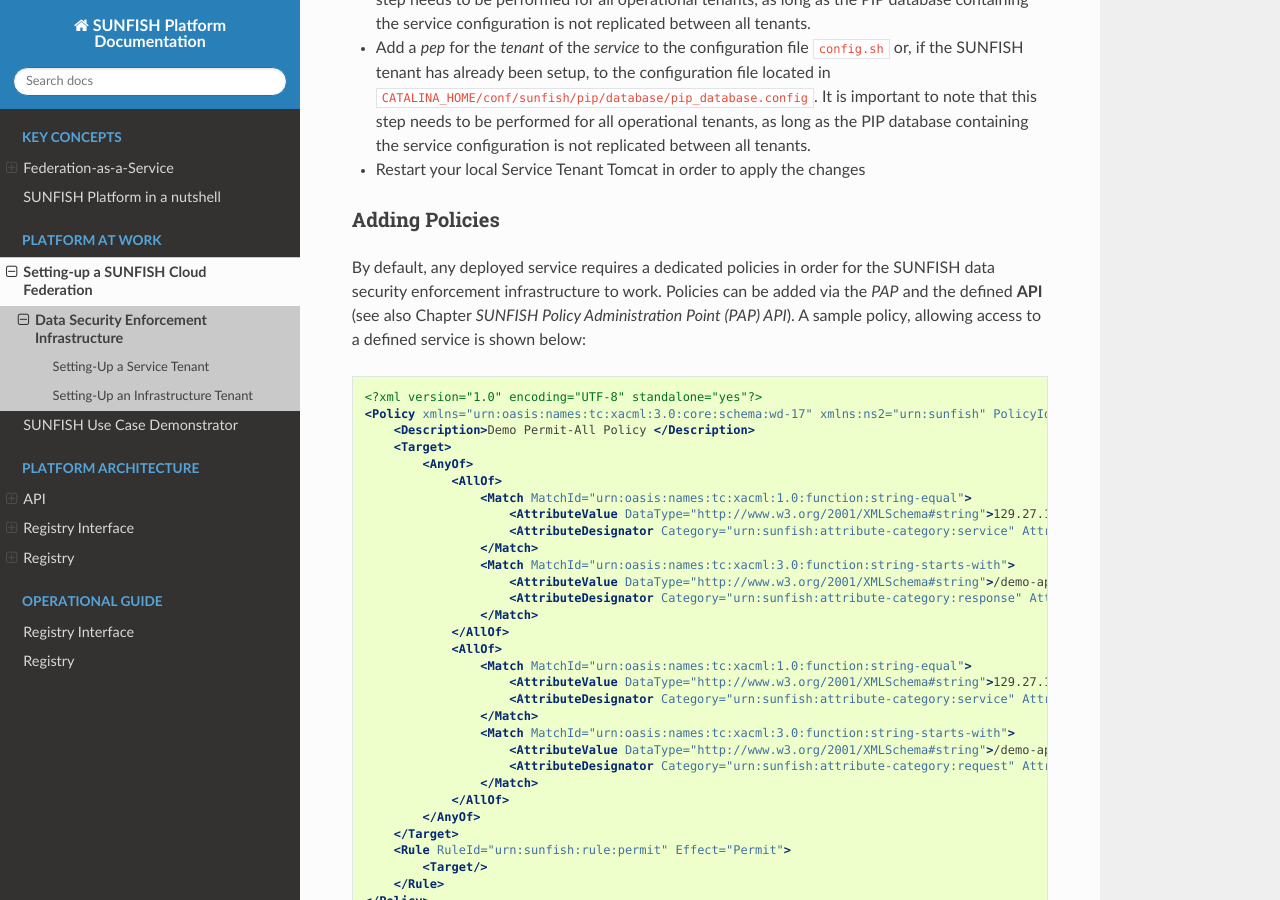
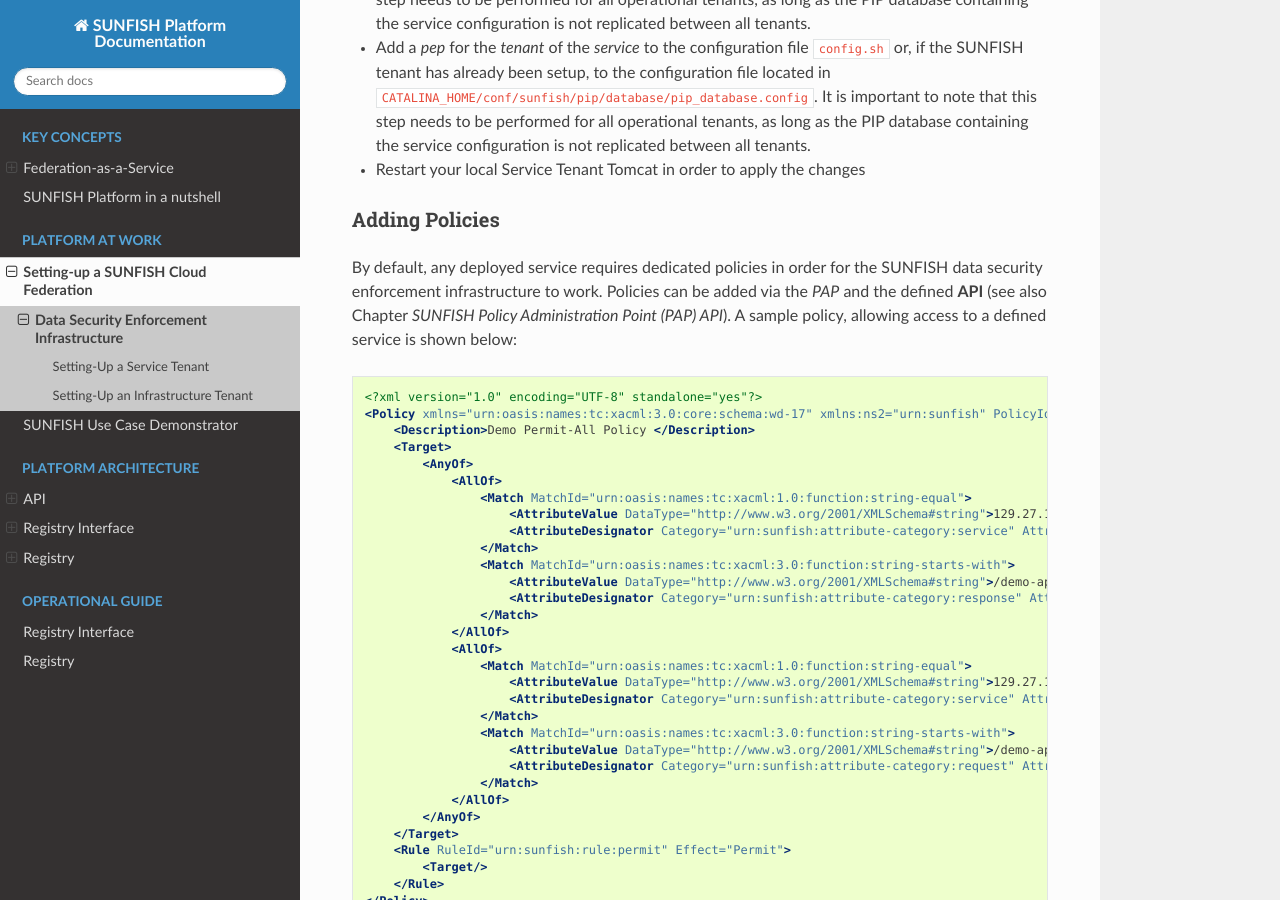
Before and after one commit to sunfish-prj/Platform-docs, a Sphinx documentation site: the page built from docs/ds/ds.rst, in a window 1280 px wide and 900 px high, scrolled down 3670 px. Built offline with Sphinx 7.4.7 and the Read the Docs theme 2.0.0, drawn with Linux system fonts in a browser that asks for light colours.

Commit message:
corrected spelling error

```diff
--- a/docs/ds/ds.rst
+++ b/docs/ds/ds.rst
@@ -97,7 +97,7 @@
 
 Adding Policies
 --------------------
-By default, any deployed service requires a dedicated policies in order for the SUNFISH data security enforcement infrastructure to work. Policies can be added via the *PAP* and the defined **API** (see also Chapter `SUNFISH Policy Administration Point (PAP) API`). A sample policy, allowing access to a defined service is shown below:
+By default, any deployed service requires dedicated policies in order for the SUNFISH data security enforcement infrastructure to work. Policies can be added via the *PAP* and the defined **API** (see also Chapter `SUNFISH Policy Administration Point (PAP) API`). A sample policy, allowing access to a defined service is shown below:
 
 .. code-block:: xml
 
```
